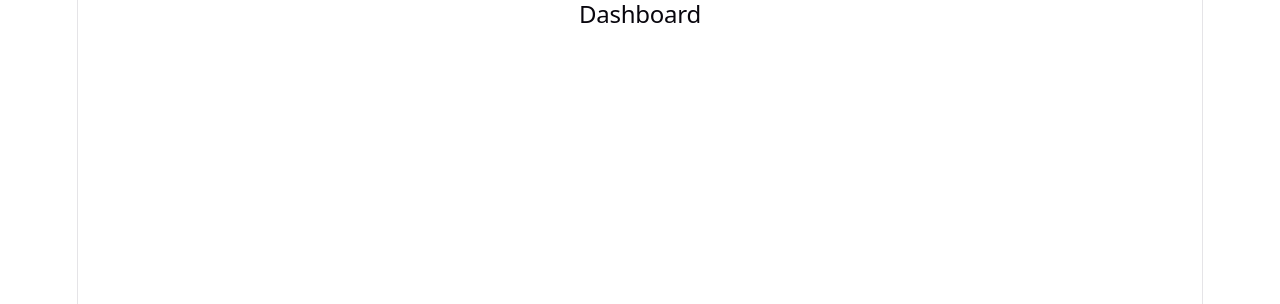
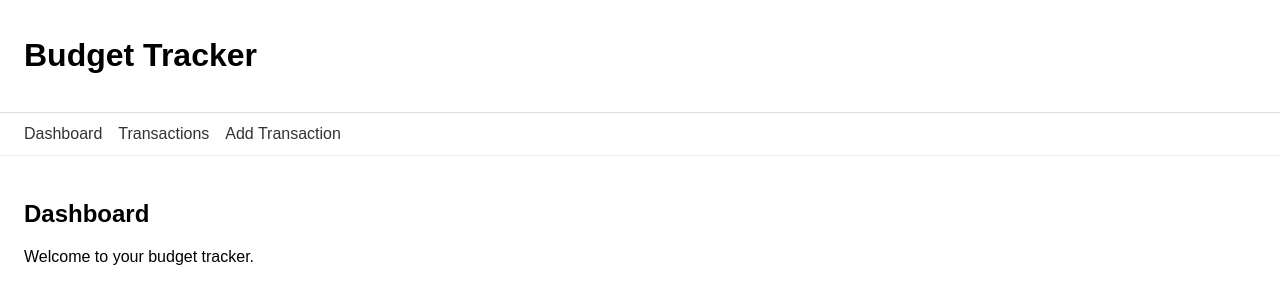
Before and after one commit to IrynaD685/budget-tracker, a React (Vite) app: page / in a window 1280 px wide. Shown: the top 304 px of the page. Built offline with nearby package versions, Linux system fonts and the light colour scheme.

Commit message:
add app layout and navigation

```diff
--- /dev/null
+++ b/src/components/layout/AppLayout.tsx
@@ -0,0 +1,15 @@
+import { Outlet } from "react-router-dom";
+import Header from "./Header.tsx";
+import Navigation from "./Navigation.tsx";
+
+export default function AppLayout() {
+    return <>
+        <div>
+            <Header/>
+            <Navigation/>
+            <main>
+                <Outlet/>
+            </main>
+        </div>
+    </>
+}
--- /dev/null
+++ b/src/components/layout/Header.tsx
@@ -0,0 +1,7 @@
+export default function Header() {
+    return (
+        <header>
+            <h1>Budget Tracker</h1>
+        </header>
+    );
+}
--- /dev/null
+++ b/src/components/layout/Navigation.tsx
@@ -0,0 +1,19 @@
+import { NavLink } from "react-router-dom";
+
+export default function Navigation() {
+    return (
+        <nav>
+            <ul>
+                <li>
+                    <NavLink to="/">Dashboard</NavLink>
+                </li>
+                <li>
+                    <NavLink to="/transactions">Transactions</NavLink>
+                </li>
+                <li>
+                    <NavLink to="/add">Add Transaction</NavLink>
+                </li>
+            </ul>
+        </nav>
+    );
+}
--- a/src/index.css
+++ b/src/index.css
@@ -1,4 +1,4 @@
-:root {
+/* :root {
   --text: #6b6375;
   --text-h: #08060d;
   --bg: #fff;
@@ -64,6 +64,7 @@
 
 body {
   margin: 0;
+  font-family: Arial, sans-serif;
 }
 
 h1,
@@ -108,4 +109,35 @@ code {
   line-height: 135%;
   padding: 4px 8px;
   background: var(--code-bg);
+} */
+body {
+  margin: 0;
+  font-family: Arial, sans-serif;
 }
+
+header {
+  padding: 16px 24px;
+  border-bottom: 1px solid #ddd;
+}
+
+nav {
+  padding: 12px 24px;
+  border-bottom: 1px solid #eee;
+}
+
+nav ul {
+  display: flex;
+  gap: 16px;
+  list-style: none;
+  padding: 0;
+  margin: 0;
+}
+
+nav a {
+  text-decoration: none;
+  color: #333;
+}
+
+main {
+  padding: 24px;
+}
--- a/src/pages/AddTransactionPage.tsx
+++ b/src/pages/AddTransactionPage.tsx
@@ -1,3 +1,6 @@
 export default function AddTransactionPage() {
-    return <h2>Add Transaction</h2>;
+    return <section>
+        <h2>Add Transaction</h2>
+        <p>Here you will add a new transaction</p>
+    </section>;
 }
--- a/src/pages/DashboardPage.tsx
+++ b/src/pages/DashboardPage.tsx
@@ -1,3 +1,6 @@
 export default function DashboardPage() {
-    return <h2>Dashboard</h2>;
+    return <section>
+        <h2>Dashboard</h2>
+        <p>Welcome to your budget tracker.</p>
+    </section>
 }
--- a/src/pages/TransactionsPage.tsx
+++ b/src/pages/TransactionsPage.tsx
@@ -1,3 +1,6 @@
 export default function TransactionsPage() {
-    return <h2>Transactions</h2>;
+    return <section>
+      <h2>Transactions</h2>
+      <p>Here you will see all transactions.</p>
+    </section>;
 }
--- a/src/router/router.tsx
+++ b/src/router/router.tsx
@@ -2,18 +2,25 @@ import { createBrowserRouter } from "react-router-dom";
 import DashboardPage from "../pages/DashboardPage";
 import AddTransactionPage from "../pages/AddTransactionPage";
 import TransactionsPage from "../pages/TransactionsPage";
+import AppLayout from "../components/layout/AppLayout";
 
 export const router = createBrowserRouter([
     {
         path: "/",
+        element: <AppLayout />,
+        children: [
+            {
+                index: true,
                 element: <DashboardPage/>,
             },
             {
-        path: "/transactions",
+                path: "transactions",
                 element: <TransactionsPage />,
             },
             {
-        path: "/add",
+                path: "add",
                 element: <AddTransactionPage />,
             }
+        ]
+    }
 ]);
```
Also changed, not shown: src/types/transaction.ts (added, +11 -0 lines), src/data/mockTransactions.ts (added). Lines whose indentation alone changed are shown as unchanged.
